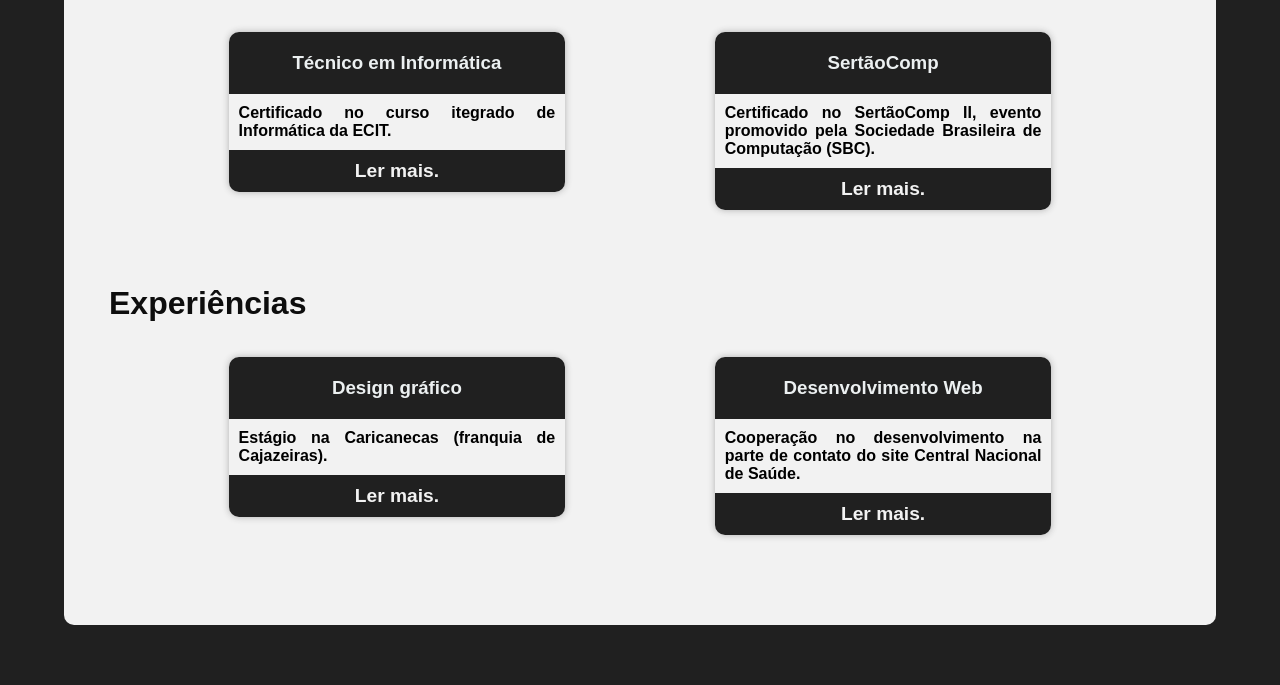
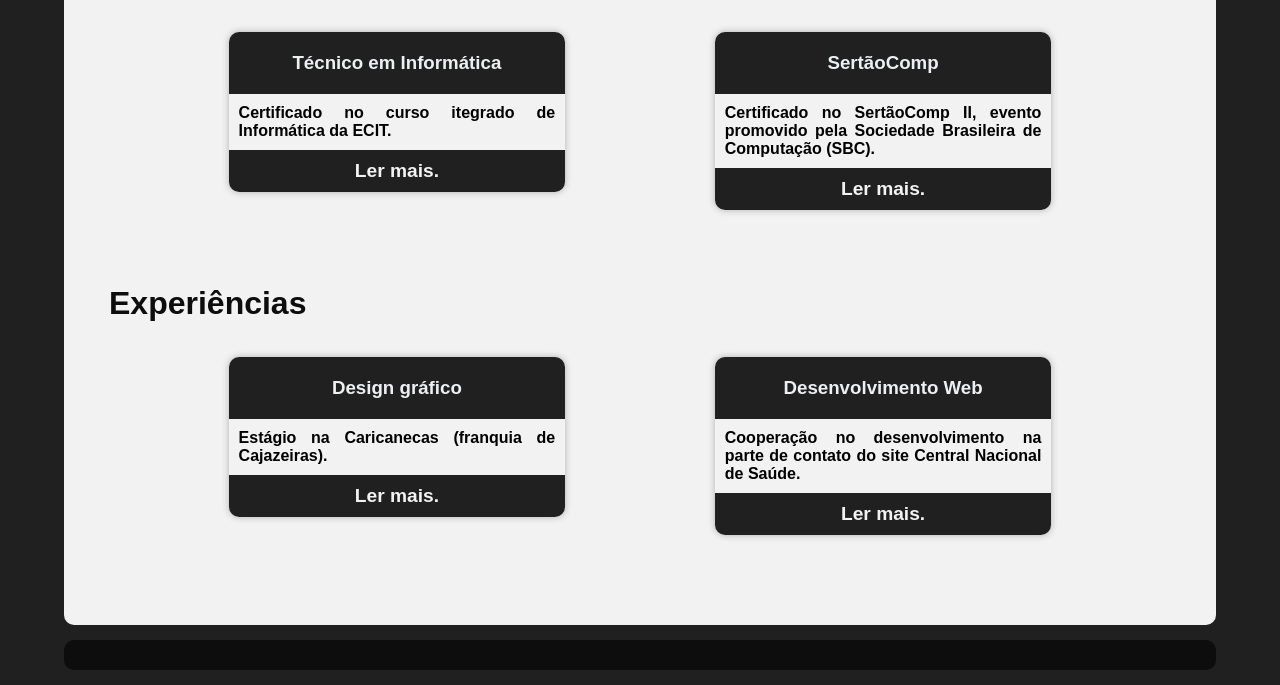
Before and after one commit to JonathanCRSantos/JonathanCRSantos.github.io, a plain HTML site: page index.html in a window 1280 px wide. Shown: the part 528-1213 px from the top of the page. Before the commit the page ends 1173 px from the top, so only its background shows below. Drawn offline with Linux system fonts and the light colour scheme.

Commit message:
adiçãodo rodapé

```diff
--- a/index.html
+++ b/index.html
@@ -133,8 +133,11 @@
                     <button><label for="input-4">Ler mais.</label></button>
                 </div>
             </div>
-            <footer id="rodape"></footer>
         </div>
+        <footer id="rodape">
+            <span></span>
+            <div class="links"></div>
+        </footer>
 
 </body>
 
--- a/style/style.css
+++ b/style/style.css
@@ -132,3 +132,11 @@ button {
 label {
   cursor: pointer;
 }
+#rodape {
+  width: 100%;
+  background-color: #0d0d0d;
+  border-radius: 10px;
+  padding: 15px;
+  margin-top: 15px;
+  text-align: center;
+}
```
